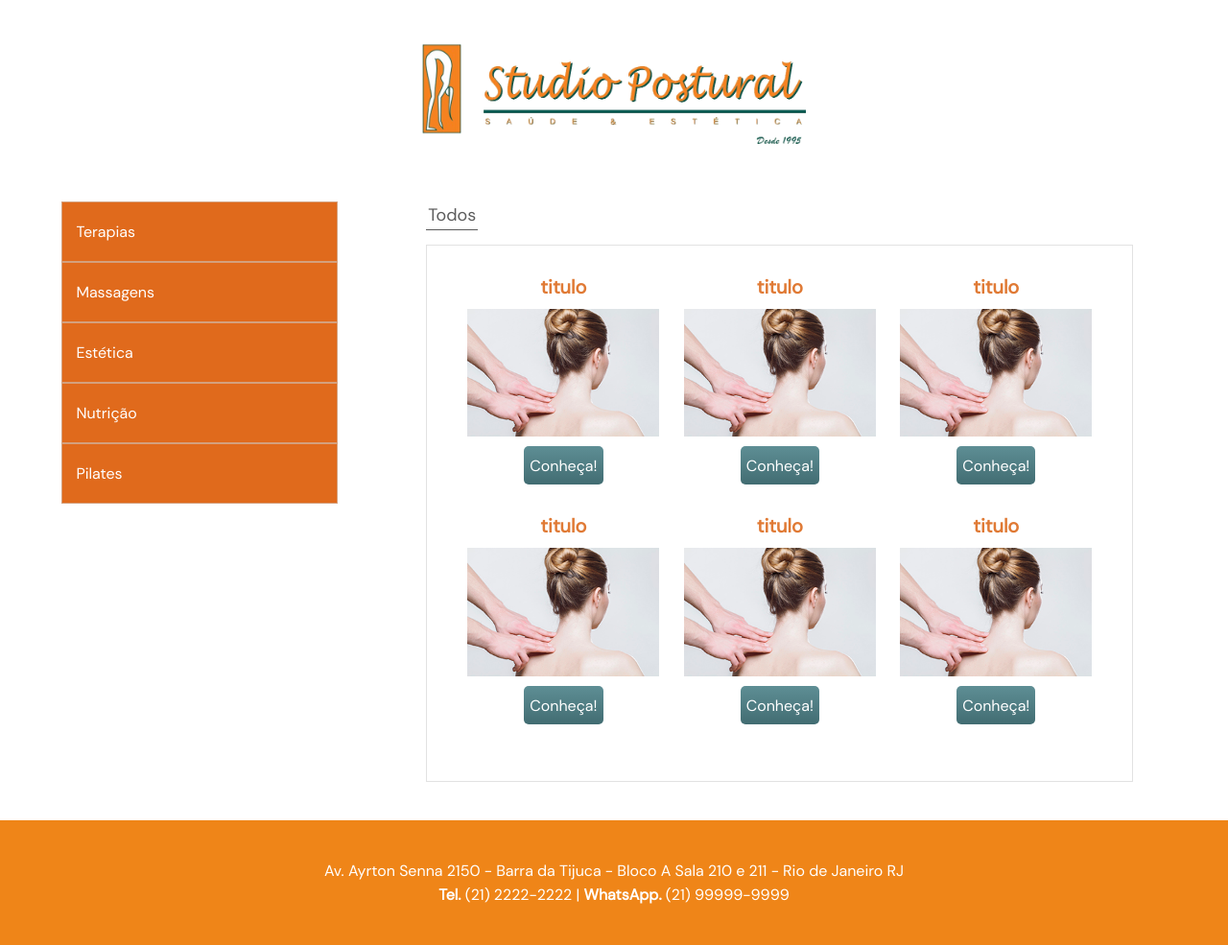
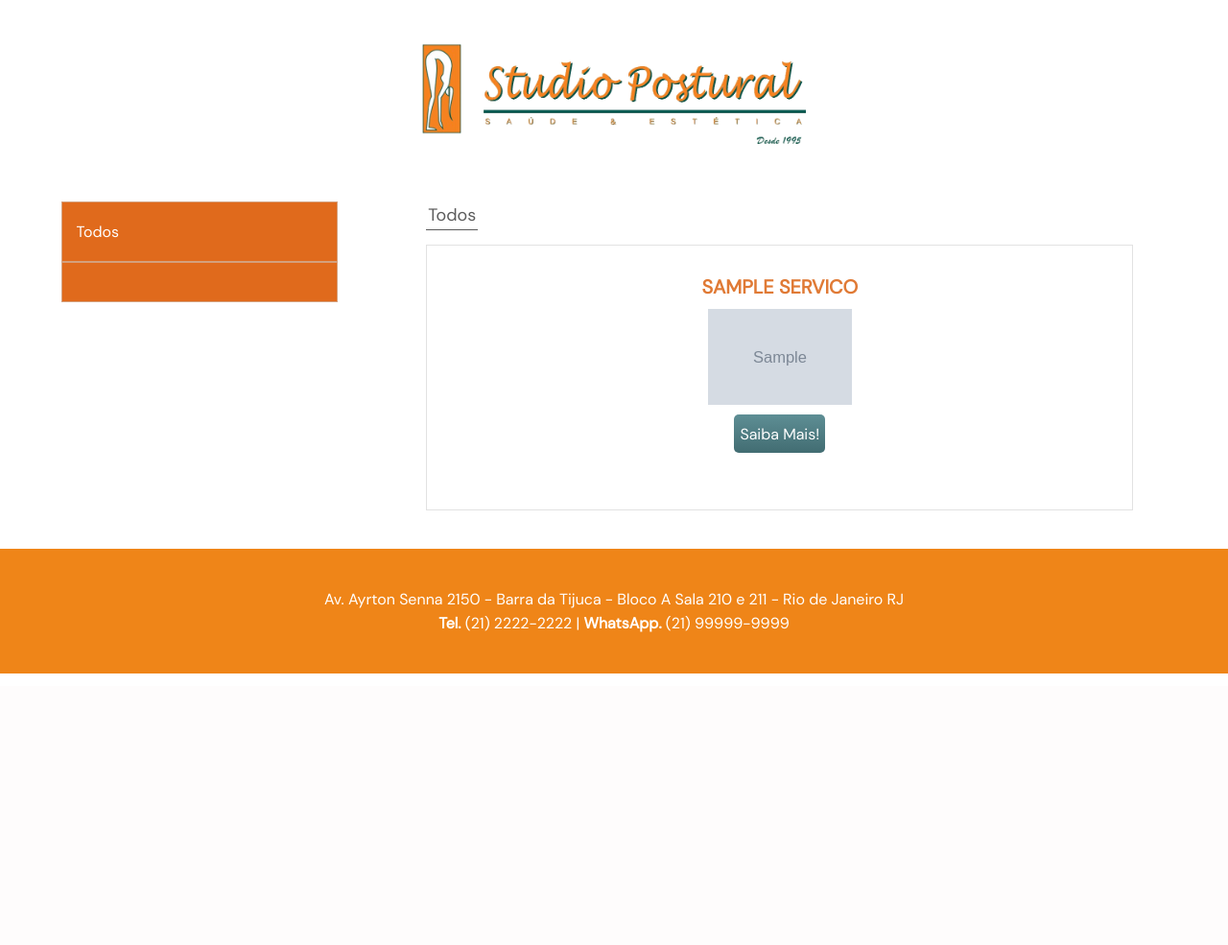
Before and after one commit to Carolbrandes/StudioPostural, a PHP site: page /servicos.php in a window 1280 px wide. Shown: the part 85-1070 px from the top of the page at 96% size. After the commit the page ends 787 px from the top, so only its background shows below. Run offline with PHP 8.4, Linux system fonts and the light colour scheme; tables that the repository leaves empty or names only in its code hold one stand-in row (values such as "Sample post"); grey boxes marked "Sample" are stand-in pictures; data that the repository does not hold is empty.

Commit message:
iniciando a implementação dos filtros por categoria de servico

```diff
--- a/admin/classes/Servicos.php
+++ b/admin/classes/Servicos.php
@@ -1,6 +1,8 @@
 <?php
 
 namespace classes;
+
+use PDO;
 
 class Servicos
 {
@@ -16,6 +18,22 @@
                         } else {
                                 return "Serviço NÃO cadastrado!";
                         }
+                }
+        }
+
+        public static function todosServicos($pdo){
+                $sql = $pdo->prepare("SELECT * FROM `servico`");
+
+                if($sql->execute()){
+                        return $sql->fetchAll(PDO::FETCH_ASSOC);
+                }
+        }
+
+        public static function servicoPorCategoria($pdo, $idCategoria){
+                $sql = $pdo->prepare("SELECT * FROM `servico` INNER JOIN `categoria_servico`ON  `servico`.id_categoria =`categoria_servico`.id_categoria WHERE `servico`.id_categoria  = $idCategoria");
+
+                if($sql->execute()){
+                        return $sql->fetchAll(PDO::FETCH_ASSOC);
                 }
         }
 
--- a/components/menu/menu.scss
+++ b/components/menu/menu.scss
@@ -10,7 +10,6 @@
 
 .menu{
         width: 70%;
-
 
         a{
                 color: #ffffff;
--- a/sections/servicos/servicos.scss
+++ b/sections/servicos/servicos.scss
@@ -53,7 +53,8 @@
 
         img{
                 width: 100%;
-                max-width: 200px;
+                max-width: 150px;
+                height: 100px;
         }
 
 
--- a/servicos.php
+++ b/servicos.php
@@ -1,3 +1,18 @@
+<?php
+
+use classes\CategoriaServico;
+use classes\Db;
+use classes\Servicos;
+
+include 'admin/autoload.php';
+
+$pdo = Db::conectar();
+$categorias = CategoriaServico::todasCategorias($pdo);
+$todosServicos = Servicos::todosServicos($pdo);
+
+
+?>
+
 <!DOCTYPE html>
 <html lang="en">
 
@@ -18,53 +33,24 @@
                 <div class="contexto">
                         <div class="flex-row-between">
                                 <nav class="filtros">
-                                        <a href="">Terapias</a>
-                                        <a href="">Massagens</a>
-                                        <a href="">Estética</a>
-                                        <a href="">Nutrição</a>
-                                        <a href="">Pilates</a>
+                                        <a href="servicos.php">Todos</a>
+                                        <?php foreach ($categorias as $categoria) { ?>
+                                                <a href="servicos.php?id_categoria=<?php echo $categoria['id_categoria']; ?>"><?php echo $categoria['nome_categoria']; ?></a>
+                                        <?php } ?>
                                 </nav>
 
                                 <section class="conteudo">
                                         <p class="indicador-categoria">Todos</p>
                                         <div class="flex-row-around borda-colunas">
-                                                <div class="coluna-flex-30 flex-col-center"">
-                                                <h3 class=" subtitulo-terciario">titulo</h3>
-                                                        <img src="images/fisio.jpg" alt="">
-                                                        <a class="botao-3" href="">Conheça!</a>
-                                                </div>
 
-                                                <div class="coluna-flex-30 flex-col-center"">
-                                                <h3 class=" subtitulo-terciario">titulo</h3>
-                                                        <img src="images/fisio.jpg" alt="">
-                                                        <a class="botao-3" href="">Conheça!</a>
-                                                </div>
+                                                <?php foreach ($todosServicos as  $servico) { ?>
 
-                                                <div class="coluna-flex-30 flex-col-center"">
-                                                <h3 class=" subtitulo-terciario">titulo</h3>
-                                                        <img src="images/fisio.jpg" alt="">
-                                                        <a class="botao-3" href="">Conheça!</a>
-                                                </div>
-
-                                                <div class="coluna-flex-30 flex-col-center"">
-                                                <h3 class=" subtitulo-terciario">titulo</h3>
-                                                        <img src="images/fisio.jpg" alt="">
-                                                        <a class="botao-3" href="">Conheça!</a>
-                                                </div>
-
-                                                <div class="coluna-flex-30 flex-col-center"">
-                                                <h3 class=" subtitulo-terciario">titulo</h3>
-                                                        <img src="images/fisio.jpg" alt="">
-                                                        <a class="botao-3" href="">Conheça!</a>
-                                                </div>
-
-                                                <div class="coluna-flex-30 flex-col-center"">
-                                                <h3 class=" subtitulo-terciario">titulo</h3>
-                                                        <img src="images/fisio.jpg" alt="">
-                                                        <a class="botao-3" href="">Conheça!</a>
-                                                </div>
-
-
+                                                        <div class="coluna-flex-30 flex-col-center"">
+                                                <h3 class=" subtitulo-terciario uppercase centerText"><?php echo $servico['nome_servico']; ?></h3>
+                                                                <img src="imagens-cadastro/<?php echo $servico['foto_servico']; ?>" alt="<?php echo $servico['nome_servico']; ?>">
+                                                                <a class="botao-3" href="servico.php?<?php echo $servico['id_servico']; ?>">Saiba Mais!</a>
+                                                        </div>
+                                                <?php } ?>
                                         </div>
                                 </section>
                         </div>
--- a/style/style.css
+++ b/style/style.css
@@ -68,6 +68,12 @@
   line-height: 25px;
   text-align: justify;
   color: #2b0e01; }
+
+.uppercase {
+  text-transform: uppercase; }
+
+.centerText {
+  text-align: center; }
 
 @font-face {
   src: url(../fonts/Muli/static/Muli-Regular.ttf);
@@ -342,7 +348,8 @@
     padding: 4%; }
   .conteudo img {
     width: 100%;
-    max-width: 200px; }
+    max-width: 150px;
+    height: 100px; }
 
 .footer-principal {
   background-color: #ef8518; }
```
Also changed, not shown: components/geral/geral.scss (+8 -0 lines), 1 other file.
